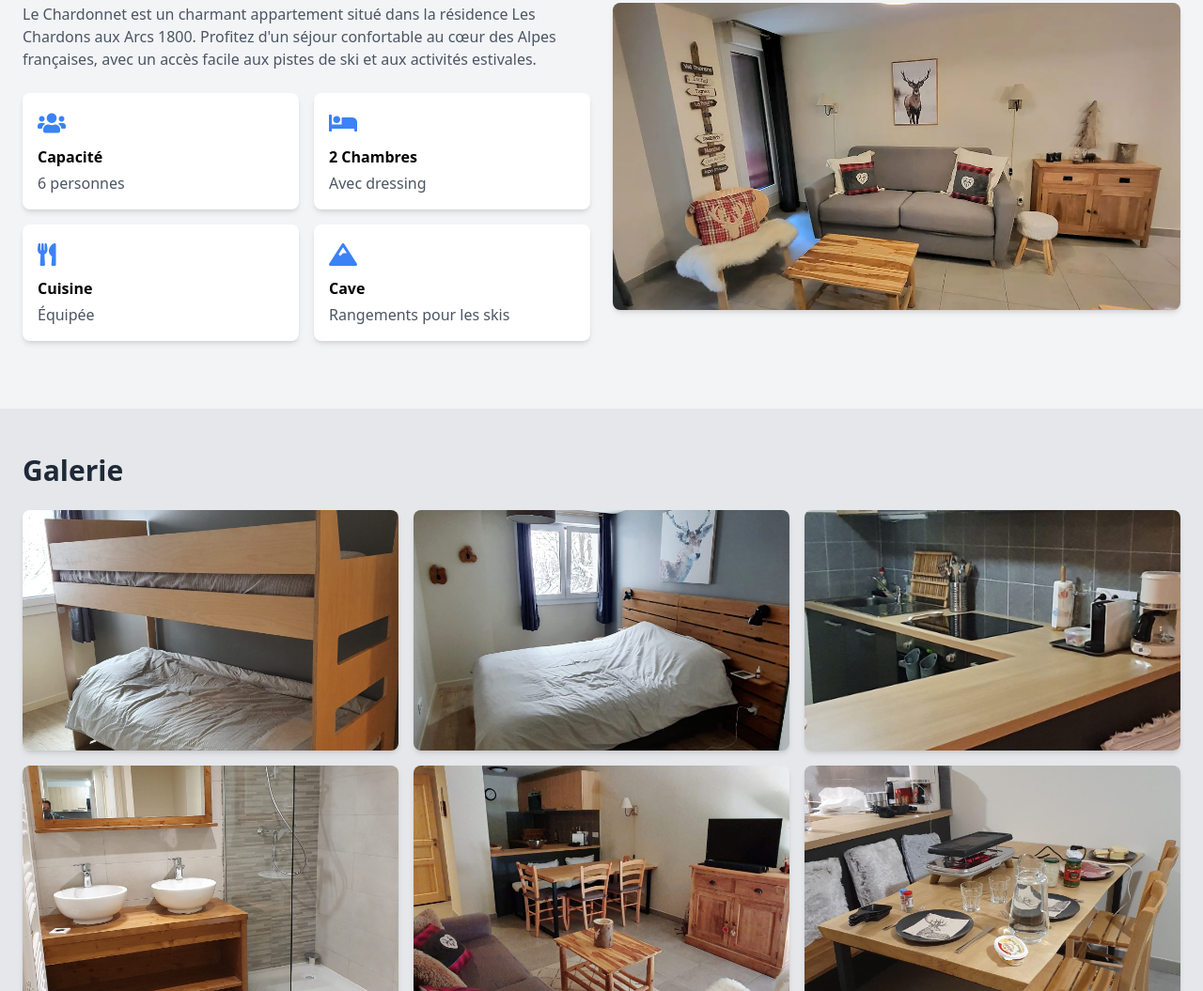
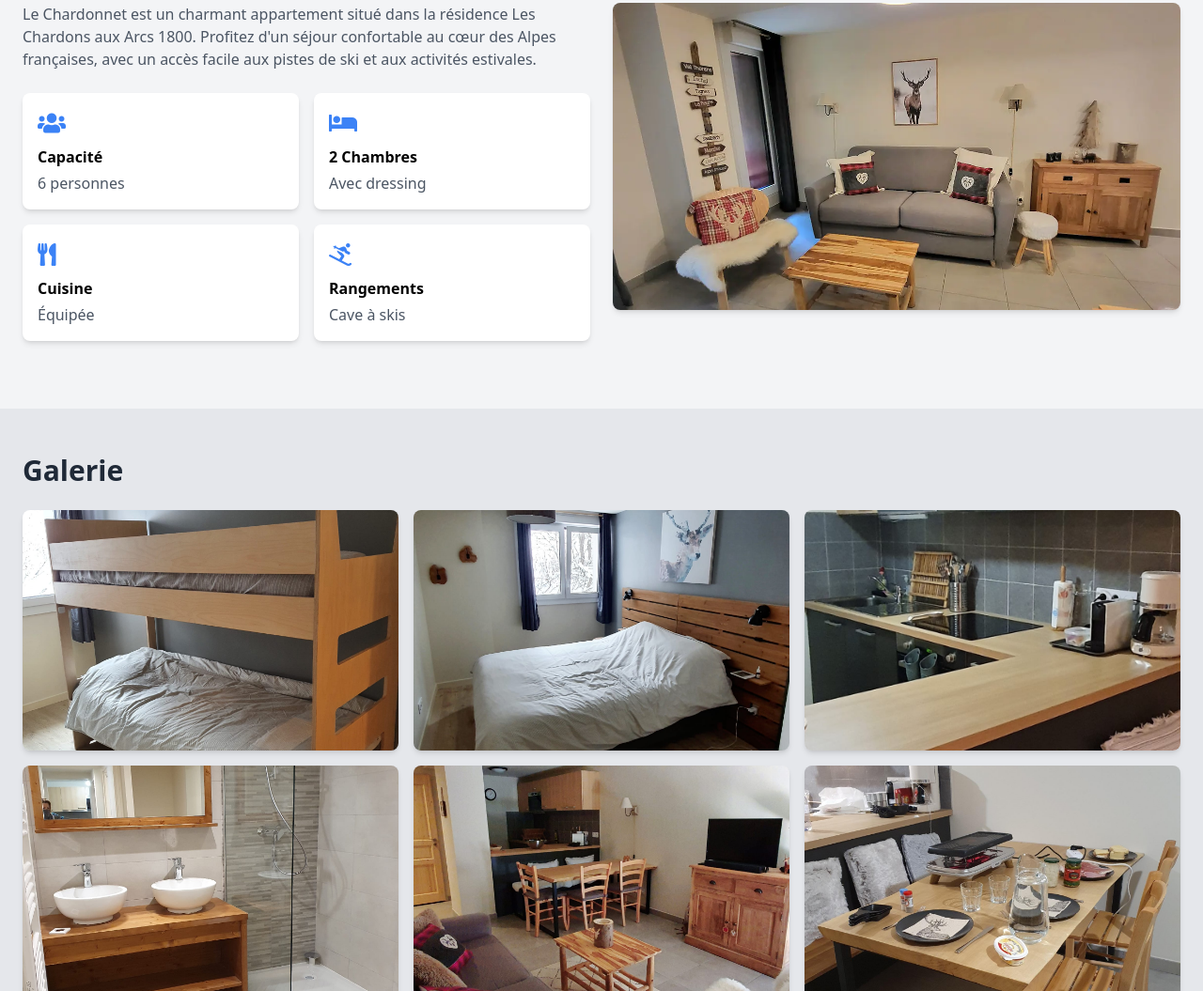
Before and after one commit to pouplierloic/Chardonnet, a plain HTML site: page index.html in a window 1280 px wide. Shown: the part 765-1820 px from the top of the page at 94% size. Drawn offline with nearby package versions, Linux system fonts and the light colour scheme.

Commit message:
Changement icone cards

```diff
--- a/index.html
+++ b/index.html
@@ -58,9 +58,9 @@
                             <p class="text-gray-600">Équipée</p>
                         </div>
                         <div class="bg-white p-4 rounded-lg shadow-md">
-                            <i class="fas fa-mountain text-2xl text-blue-500 mb-2"></i>
-                            <h3 class="font-semibold mb-1">Cave</h3>
-                            <p class="text-gray-600">Rangements pour les skis</p>
+                            <i class="fas fa-skiing text-2xl text-blue-500 mb-2"></i>
+                            <h3 class="font-semibold mb-1">Rangements</h3>
+                            <p class="text-gray-600">Cave à skis</p>
                         </div>
                     </div>
                 </div>
```
